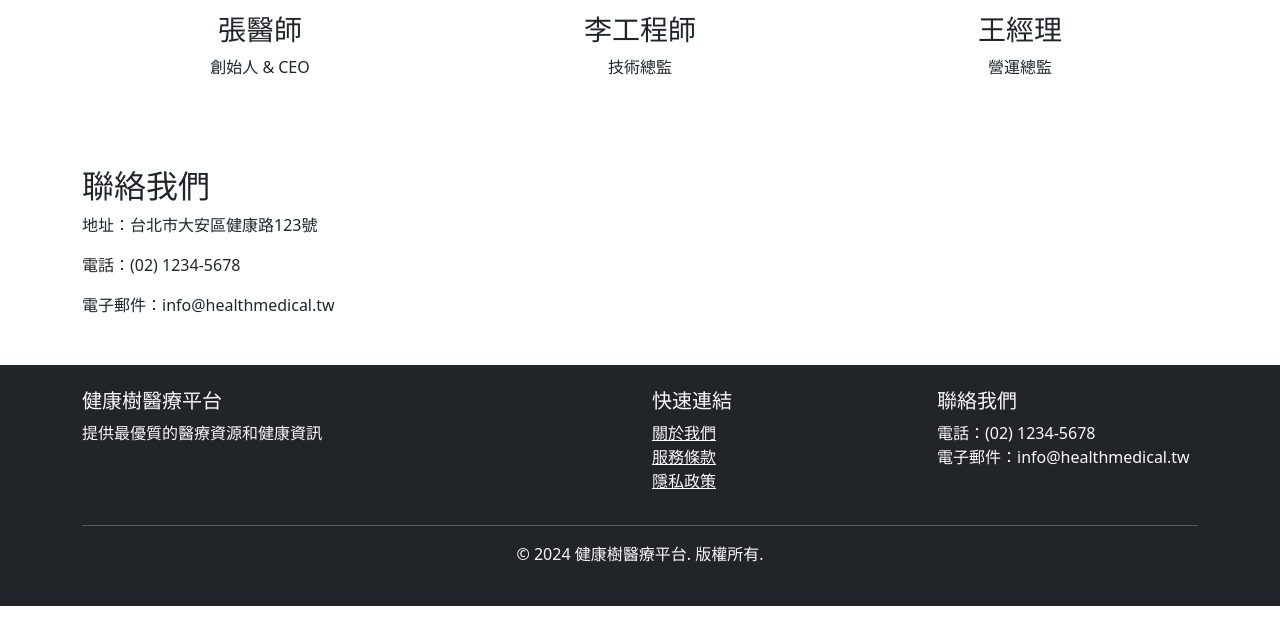
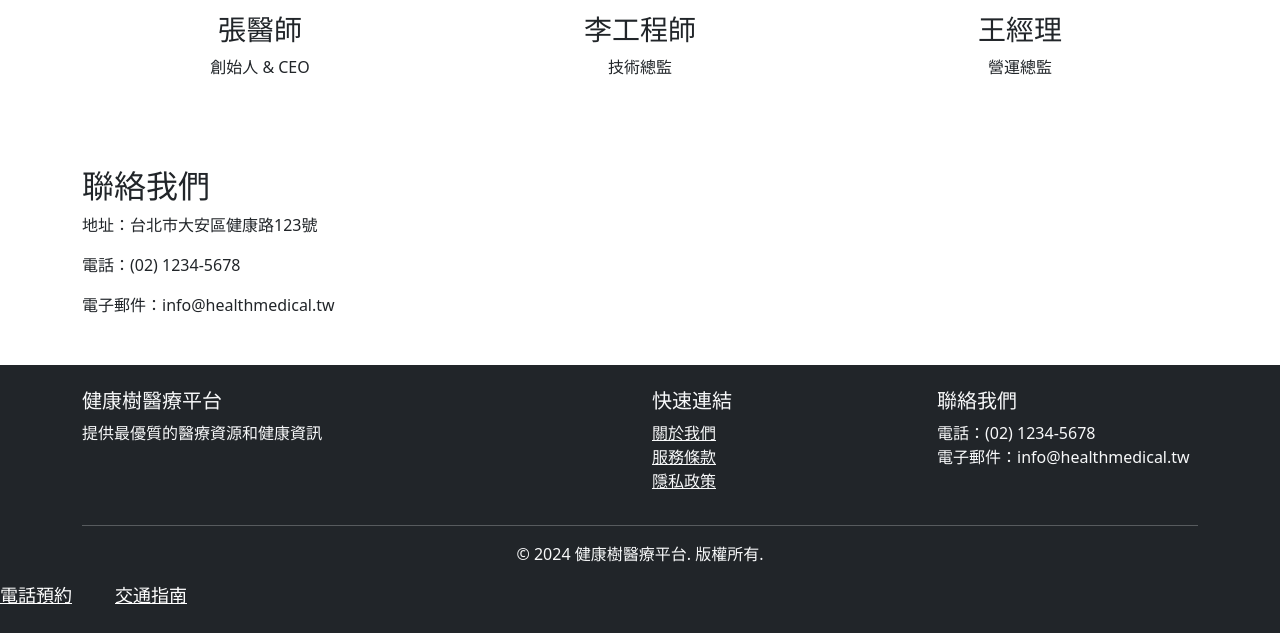
Before and after one commit to ufo060204/bs_demo, a plain HTML site: page about.html in a window 1280 px wide. Shown: the part 1007-1640 px from the top of the page. Before the commit the page ends 1613 px from the top, so only its background shows below. Drawn offline with nearby package versions, Linux system fonts and the light colour scheme.

Commit message:
add test style

```diff
--- a/about.html
+++ b/about.html
@@ -219,6 +219,24 @@
         <p>&copy; 2024 健康樹醫療平台. 版權所有.</p>
       </div>
     </div>
+    <div style="display: flex;gap: 43px;" class="flex gap-[43px] lg:gap-x-7.5">
+      <a style="color: white;display: flex;align-items: center;" class="text-white flex items-center" href="tel:04-2302-0158" onclick="location.href='https://bit.ly/43Mw4wV'">
+        <!-- <img class="mr-2 lg:mr-2.5 w-4.5 lg:w-8.5 h-4.5 lg:h-8.5" src=""
+          alt="icon-call"> -->
+        <!-- <span class="hidden lg:inline text-lg lg:text-[28px] leading-[30px]">02-8882-0199</span> -->
+        <!-- <img class="w-[30px] h-[30px] hidden lg:block" src=""
+          alt="icon-play-arrow"> -->
+        <span style="color: white;font-size: 18px;" class="lg:hidden text-white text-[17px] leading-[25px]">電話預約</span>
+      </a>
+      <a style="color: white;display: flex;align-items: center;" class="text-white flex items-center mapLink" href="#map">
+        <!-- <img class="mr-2 lg:mr-2.5 w-4.5 lg:w-8.5 h-4.5 lg:h-8.5" src=""
+          alt="icon-map"> -->
+        <!-- <span class="hidden lg:inline text-lg leading-[30px]">台北市東區爭山路五段99之1號1樓</span> -->
+        <!-- <img class="w-[30px] h-[30px] hidden lg:block" src=""
+          alt="icon-play-arrow"> -->
+        <span style="color: white;font-size: 18px;" class="lg:hidden text-white text-[17px] leading-[25px]">交通指南</span>
+      </a>
+    </div>
   </footer>
 
   <script src="https://cdn.jsdelivr.net/npm/bootstrap@5.3.3/dist/js/bootstrap.bundle.min.js"
```
